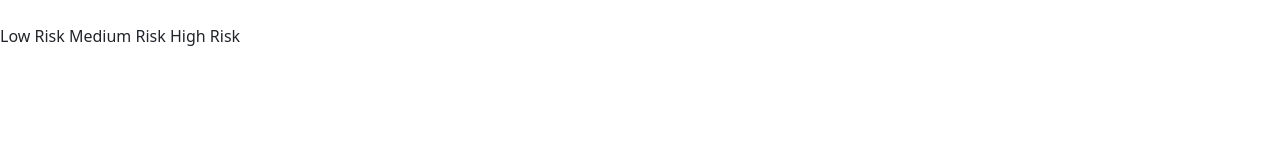
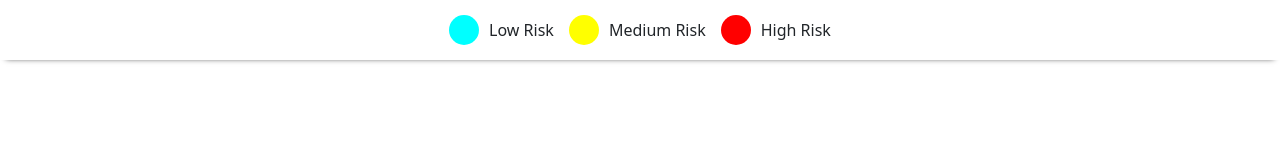
Before and after one commit to hardikdonda17/JavaScript, a plain HTML site: page corona.html in a window 1280 px wide. Drawn offline with nearby package versions, Linux system fonts and the light colour scheme; the site is published under a folder, as on GitHub Pages, so addresses that start at the root find nothing; no server answers.

Commit message:
Update corona.html

```diff
--- a/corona.html
+++ b/corona.html
@@ -7,7 +7,7 @@
     <meta name="viewport" content="width=device-width, initial-scale=1.0">
     <title>Corona</title>
     <link href="https://cdn.jsdelivr.net/npm/bootstrap@5.1.3/dist/css/bootstrap.min.css" rel="stylesheet" integrity="sha384-1BmE4kWBq78iYhFldvKuhfTAU6auU8tT94WrHftjDbrCEXSU1oBoqyl2QvZ6jIW3" crossorigin="anonymous">
-    <link rel="stylesheet" href="/corona/css/style.css">
+    <link rel="stylesheet" href="corona/css/style.css">
 </head>
 <header></header>
 
```
